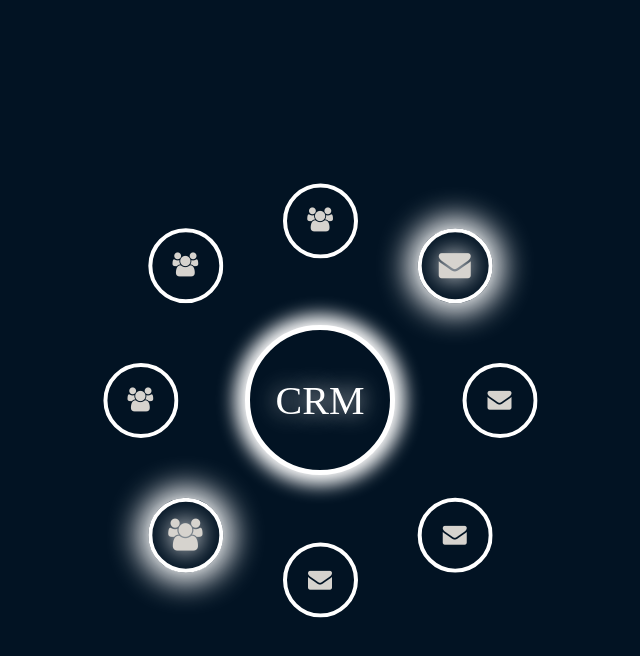
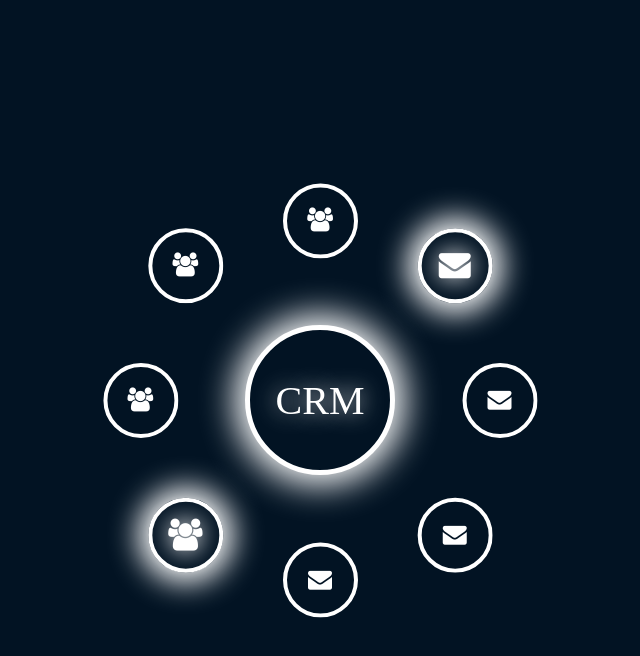
Before and after one commit to GhazaryanShogher/CRM_System_Bootcamp_Project, a React (Create React App) app in the folder crm_system/: page / in a window 1280 px wide. Both pictures are taken after a click on the button "CRM". Shown: the top 656 px of the page, without its empty margins (320-960 px from the left). Built offline with nearby package versions, Linux system fonts and the light colour scheme.

Commit message:
Delete Mailing List

```diff
--- a/crm_system/src/MainViewComponents/Main/Main.css
+++ b/crm_system/src/MainViewComponents/Main/Main.css
@@ -47,8 +47,9 @@
     text-decoration: none;
     color: white;
 }
-i {
-    margin: auto;
+#iconColor {
+    color: white;
+    margin: auto
 }
 @keyframes shadow {
     from {
--- a/crm_system/src/MainViewComponents/Main/Main.js
+++ b/crm_system/src/MainViewComponents/Main/Main.js
@@ -19,17 +19,17 @@ class MainPage extends Component {
         const buttons = [];
         for (let i = 1; i <= 8; i++) {
             if (i === 1) {
-                buttons.push(<Button className ="mailingList" key={i} move={`move${i}`} status = {this.state.status} name = {<Link className="mainA" to="/Mailinglist"><Icon className ="fa fa-envelope"/></Link>}></Button>);
+                buttons.push(<Button className ="mailingList" key={i} move={`move${i}`} status = {this.state.status} name = {<Link className="mainA" to="/Mailinglist"><Icon id = {"iconColor"} className ="fa fa-envelope"/></Link>}></Button>);
             }
             else if (i === 5) {
-                buttons.push(<Button className ="contacts" key={i} move={`move${i}`} status = {this.state.status} name ={<Link className="mainA" to="/Contacts"><Icon className ="fa fa-users"/></Link>}></Button>);
+                buttons.push(<Button className ="contacts" key={i} move={`move${i}`} status = {this.state.status} name ={<Link className="mainA" to="/Contacts"><Icon id = {"iconColor"} className ="fa fa-users"/></Link>}></Button>);
             }
 
             else if (i < 5) {
-                buttons.push(<Button className ="otherBtns" key={i} move={`move${i}`} status = {this.state.status} name ={<Icon className ="fa fa-envelope"/>}></Button>);
+                buttons.push(<Button className ="otherBtns" key={i} move={`move${i}`} status = {this.state.status} name ={<Icon id = {"iconColor"} className ="fa fa-envelope"/>}></Button>);
             }
             else if (i > 5) {
-                buttons.push(<Button className ="otherBtns" key={i} move={`move${i}`} status = {this.state.status} name ={<Icon className ="fa fa-users"/>}></Button>);
+                buttons.push(<Button className ="otherBtns" key={i} move={`move${i}`} status = {this.state.status} name ={<Icon id = {"iconColor"} className ="fa fa-users"/>}></Button>);
 
             }
         }
--- a/crm_system/src/TableComponents/Header/header.css
+++ b/crm_system/src/TableComponents/Header/header.css
@@ -16,10 +16,10 @@
        transition-duration: 0.4s;
        box-shadow: -1px -1px 20px 0px rgba(126,161,137,1);
        display: flex;
-       animation: shadow 1.4s infinite alternate;
+       animation: shadow1 1.4s infinite alternate;
        cursor: pointer;
    }
-@keyframes shadow {
+@keyframes shadow1 {
     from {
         box-shadow: 0 0 10px 10px white;
     }
--- a/crm_system/src/TableComponents/MailingList/MailingList.js
+++ b/crm_system/src/TableComponents/MailingList/MailingList.js
@@ -14,7 +14,7 @@ class MailingList extends Component{
     template: "",
     emailId: "",
     contactsList:"none",
-    listId: "",
+    listId: 0,
   }
 
   showList = (e) => {
@@ -94,7 +94,7 @@ class MailingList extends Component{
                 {this.state.mailLists.map((v,i) =>
             <div key={i}>
                 <Div className = {"mailList_name"}  name = {v.EmailListName} listId = {v.EmailListID} click = {this.showList}></Div>
-                <Div className = {"mailing_list_del"} click = {this.deleteRow}  name = {<Icon  className={"fa fa-trash" } listId = {v.EmailListID}></Icon>} ></Div>
+                <Div className = {"mailing_list_del"} click = {this.deleteRow}  name = {<Icon  className={"fa fa-trash" } id = {v.EmailListID}></Icon>} ></Div>
                 <Div  className = {"mailing_list_arr}"} click = {this.popup} name = {<Icon  className={"fa fa-chevron-right" }></Icon>} listId = {v.EmailListID}></Div>
 
           </div>
@@ -102,7 +102,7 @@ class MailingList extends Component{
 
             </div>
             <div className="form" style={{display:this.state.status}}>
-                <h3>{this.state.text} </h3>
+                <h3>Delete Mailing List?</h3>
                 <Button className={"CB1 popupBtn"} click={this.deleteList} name = "Delete"/>
                 <Button className={"CB1 popupBtn"} click={this.close} name = "Cancel"/>
             </div>
```
